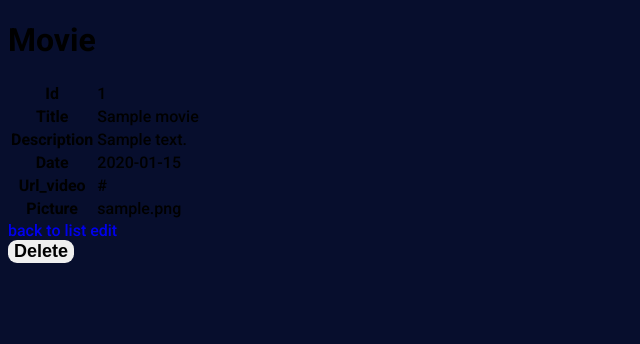
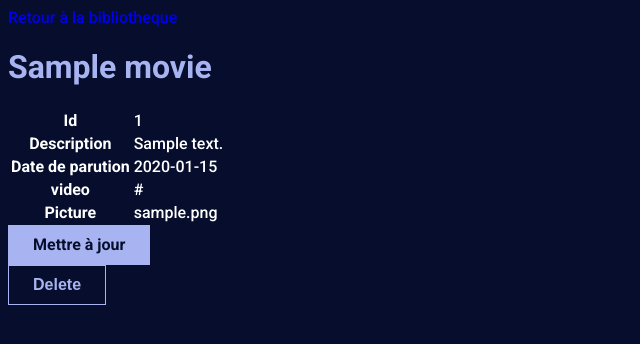
Before and after one commit to chaimaaloug/MoodFlix, a Symfony app: template templates/movie/show.html.twig in a window 1280 px wide. Shown: the top 344 px of the page, without its empty margins (0-640 px from the left). Run offline with Twig, Linux system fonts and the light colour scheme; the template is opened without the code that fills it: most values are stand-ins (such as "Sample title", 1, 10 or a date in 2020); some libraries are stand-ins or nearby versions; some web fonts are replaced.

Commit message:
maj des fichiers twig du crud.

```diff
--- a/public/css/bibliotheque.css
+++ b/public/css/bibliotheque.css
@@ -6,10 +6,6 @@
     align-items: center;
     justify-content: space-between;
     padding: 0 1.6rem;
-}
-
-.c-bibliotheque-title {
-    color: #A7B4F1;
 }
 
 .c-bibliotheque-wrapper {
@@ -56,60 +52,10 @@
 .c-bibliotheque th:nth-child(5),
 .c-bibliotheque td:nth-child(5) {}
 
-.c-bibliotheque th:nth-child(5),
-.c-bibliotheque td:nth-child(5) {}
-
-.c-bibliotheque th:nth-child(6),
-.c-bibliotheque td:nth-child(6) {
+.c-bibliotheque th:nth-child(7),
+.c-bibliotheque td:nth-child(7) {
     display: flex;
     flex-direction: column;
     justify-content: center;
     gap: 12px;
 }
-
-/*============ Buttons ===============*/
-
-.c-button {
-	background: #A7B4F1;
-	border: 1px solid transparent;
-	padding: 0;
-	display: inline-flex;
-	align-items: center;
-	justify-content: center;
-	min-height: 40px;
-	padding: 0 24px;
-	font-size: 16px;
-	font-weight: 600;
-	text-align: center;
-	color: #070E2D;
-	user-select: none;
-	cursor: pointer;
-	text-decoration: none;
-	box-sizing: border-box;
-	/* Remove IOS Style */
-	-webkit-appearance: none;
-}
-
-.c-button:hover:not([disabled]) {
-    text-decoration: none;
-    color: #A7B4F1;
-    border: 1px solid #A7B4F1;
-    background: transparent;
-  }
-
-.c-button:disabled,
-.c-button--disabled {
-    cursor: not-allowed;
-}
-
-.c-button--outline {
-    color: #A7B4F1;
-    border: 1px solid #A7B4F1;
-    background: transparent;
-}
-
-.c-button--outline:hover:not([disabled]) {
-    color: #070E2D;
-    border: 1px solid #070E2D;
-    background: #A7B4F1;
-}
--- a/public/css/utilities.css
+++ b/public/css/utilities.css
@@ -6,10 +6,15 @@
 body {
     background-color: #070E2D !important;
     font-family: 'Roboto', sans-serif;
+    color: #fff;
 }
 
 a {
     text-decoration: none;
+}
+
+h1, h2, h3 {
+    color: #A7B4F1;
 }
 
 /*============ Header and Main Navigation ===============*/
@@ -53,3 +58,50 @@ a {
     text-align: center;
     color: #fff;
 }
+
+/*============ Buttons ===============*/
+
+.c-button {
+	background: #A7B4F1;
+	border: 1px solid transparent;
+	padding: 0;
+	display: inline-flex;
+	align-items: center;
+	justify-content: center;
+	min-height: 40px;
+	padding: 0 24px;
+	font-size: 16px;
+	font-weight: 600;
+	text-align: center;
+	color: #070E2D;
+	user-select: none;
+	cursor: pointer;
+	text-decoration: none;
+	box-sizing: border-box;
+	/* Remove IOS Style */
+	-webkit-appearance: none;
+}
+
+.c-button:hover:not([disabled]) {
+    text-decoration: none;
+    color: #A7B4F1;
+    border: 1px solid #A7B4F1;
+    background: transparent;
+  }
+
+.c-button:disabled,
+.c-button--disabled {
+    cursor: not-allowed;
+}
+
+.c-button--outline {
+    color: #A7B4F1;
+    border: 1px solid #A7B4F1;
+    background: transparent;
+}
+
+.c-button--outline:hover:not([disabled]) {
+    color: #070E2D;
+    border: 1px solid #070E2D;
+    background: #A7B4F1;
+}
--- a/templates/movie/_delete_form.html.twig
+++ b/templates/movie/_delete_form.html.twig
@@ -1,4 +1,4 @@
 <form method="post" action="{{ path('app_movie_delete', {'id': movie.id}) }}" onsubmit="return confirm('Are you sure you want to delete this item?');">
     <input type="hidden" name="_token" value="{{ csrf_token('delete' ~ movie.id) }}">
-    <button class="btn">Delete</button>
+    <button class="c-button c-button--outline">Delete</button>
 </form>
--- a/templates/movie/_form.html.twig
+++ b/templates/movie/_form.html.twig
@@ -1,4 +1,4 @@
 {{ form_start(form) }}
     {{ form_widget(form) }}
-    <button class="btn">{{ button_label|default('Save') }}</button>
+    <button class="c-button">{{ button_label|default('Save') }}</button>
 {{ form_end(form) }}
--- a/templates/movie/edit.html.twig
+++ b/templates/movie/edit.html.twig
@@ -3,11 +3,10 @@
 {% block title %}Edit Movie{% endblock %}
 
 {% block body %}
+    <a href="{{ path('app_movie_index') }}">Retour à la bibliotheque</a>
     <h1>Edit Movie</h1>
 
     {{ include('movie/_form.html.twig', {'button_label': 'Update'}) }}
 
-    <a href="{{ path('app_movie_index') }}">back to list</a>
-
     {{ include('movie/_delete_form.html.twig') }}
 {% endblock %}
--- a/templates/movie/index.html.twig
+++ b/templates/movie/index.html.twig
@@ -35,7 +35,7 @@
                     <td>{{ movie.date ? movie.date|date('Y-m-d') : '' }}</td>
                     <td>
                         {% for mood in movie.moods %}
-                            {{ mood.name }}{% if not loop.last %}, {% endif %}
+                            {{ mood.emoji }} {{ mood.name }}{% if not loop.last %}, {% endif %}
                         {% endfor %}
                     </td>
                     <td>
--- a/templates/movie/new.html.twig
+++ b/templates/movie/new.html.twig
@@ -1,11 +1,11 @@
 {% extends 'base.html.twig' %}
 
-{% block title %}New Movie{% endblock %}
+{% block title %}Ajouter un film{% endblock %}
 
 {% block body %}
-    <h1>Create new Movie</h1>
+    <a href="{{ path('app_movie_index') }}">Retour à la bibliotheque</a>
+    <h1>Ajouter un film</h1>
 
     {{ include('movie/_form.html.twig') }}
 
-    <a href="{{ path('app_movie_index') }}">back to list</a>
 {% endblock %}
--- a/templates/movie/show.html.twig
+++ b/templates/movie/show.html.twig
@@ -3,7 +3,8 @@
 {% block title %}Movie{% endblock %}
 
 {% block body %}
-    <h1>Movie</h1>
+    <a href="{{ path('app_movie_index') }}">Retour à la bibliotheque</a>
+    <h1>{{ movie.title }}</h1>
 
     <table class="table">
         <tbody>
@@ -12,19 +13,15 @@
                 <td>{{ movie.id }}</td>
             </tr>
             <tr>
-                <th>Title</th>
-                <td>{{ movie.title }}</td>
-            </tr>
-            <tr>
                 <th>Description</th>
                 <td>{{ movie.description }}</td>
             </tr>
             <tr>
-                <th>Date</th>
+                <th>Date de parution</th>
                 <td>{{ movie.date ? movie.date|date('Y-m-d') : '' }}</td>
             </tr>
             <tr>
-                <th>Url_video</th>
+                <th>video</th>
                 <td>{{ movie.urlVideo }}</td>
             </tr>
             <tr>
@@ -34,9 +31,7 @@
         </tbody>
     </table>
 
-    <a href="{{ path('app_movie_index') }}">back to list</a>
-
-    <a href="{{ path('app_movie_edit', {'id': movie.id}) }}">edit</a>
+    <a class="c-button" href="{{ path('app_movie_edit', {'id': movie.id}) }}">Mettre à jour</a>
 
     {{ include('movie/_delete_form.html.twig') }}
 {% endblock %}
```
